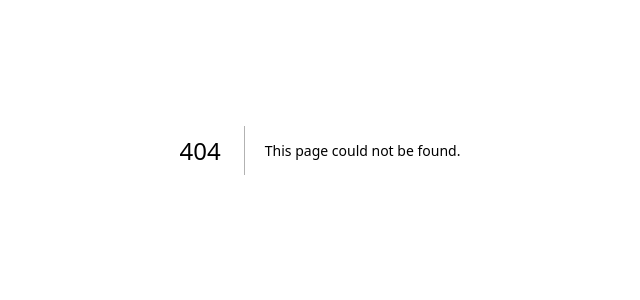
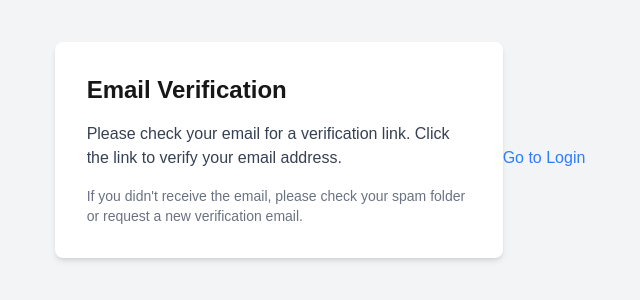
Before and after one commit to tabetant/cs-ticket-system, a Next.js app: page /email-ver in a window 1280 px wide. Before the commit this address had no page. Shown: the part 250-550 px from the top of the page, without its empty margins (320-960 px from the left). Built offline with nearby package versions, Linux system fonts and the light colour scheme.

Commit message:
minimal email verification page

```diff
--- /dev/null
+++ b/src/app/email-ver/page.tsx
@@ -0,0 +1,20 @@
+import Link from 'next/link';
+
+export default function EmailVerificationPage() {
+    return (
+        <div className="flex items-center justify-center min-h-screen bg-gray-100">
+            <div className="bg-white p-8 rounded-lg shadow-md w-full max-w-md">
+                <h1 className="text-2xl font-bold mb-4">Email Verification</h1>
+                <p className="text-gray-700 mb-4">
+                    Please check your email for a verification link. Click the link to verify your email address.
+                </p>
+                <p className="text-gray-500 text-sm">
+                    If you didn't receive the email, please check your spam folder or request a new verification email.
+                </p>
+            </div>
+            <Link href="/login" className="mt-4 text-blue-500 hover:underline">
+                Go to Login
+            </Link>
+        </div>
+    );
+}
```
